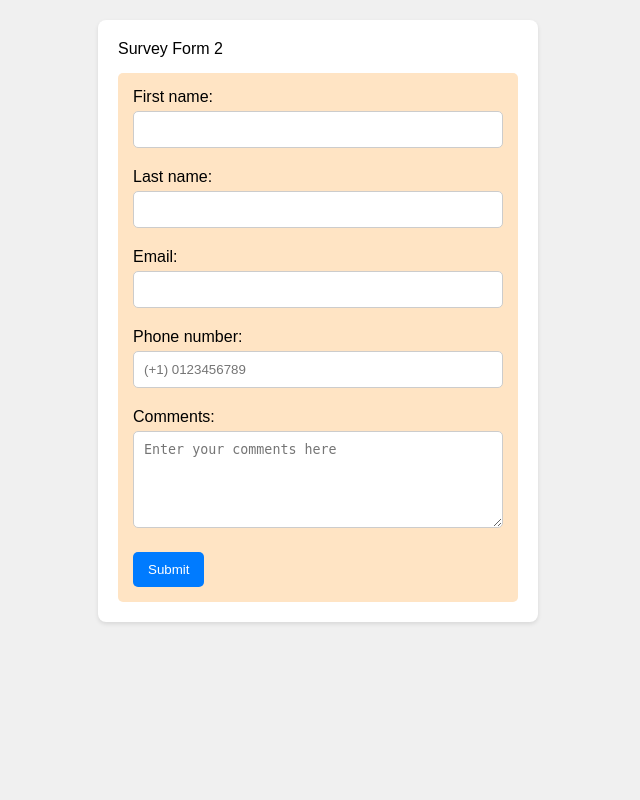
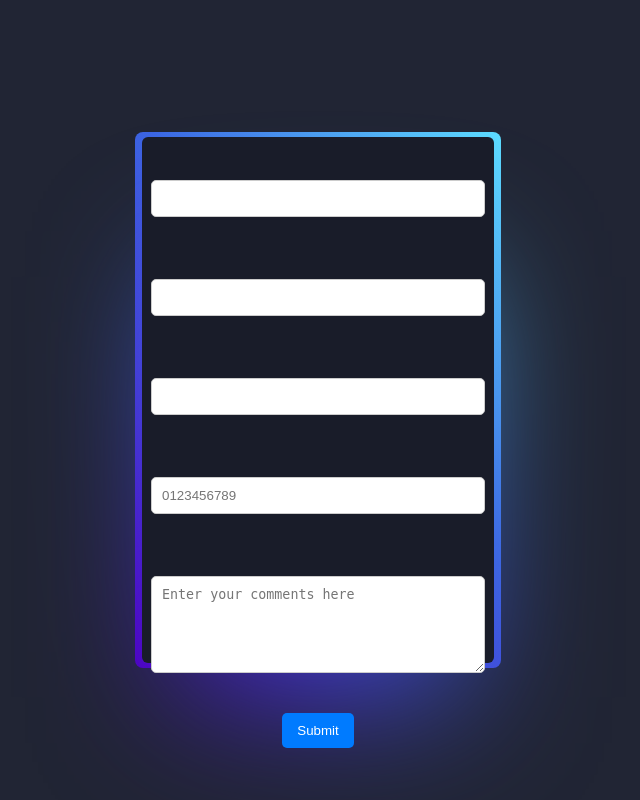
Before and after one commit to Talen-520/Django_Project, a Django app: page /survey/ in a window 1280 px wide. Shown: the whole page, without its empty margins (322-962 px from the left). Run offline with Django 4.2, Linux system fonts and the light colour scheme.

Commit message:
survey form style added, credit to https://codepen.io/gayane-gasparyan/pen/jOmaBQK

```diff
--- a/demoapp/forms.py
+++ b/demoapp/forms.py
@@ -35,19 +35,22 @@ class LogForm(forms.ModelForm):
         model = Logger
         fields = '__all__' #import all fields from model
             #or customized fields with ['first_name', 'last_name', 'time_log']
+
+
+#reservations form has no html presented, in the admin page, it is presented in a table
 from .models import survey
 from django.core.validators import RegexValidator
 class surveyForm(forms.ModelForm):
     phone = forms.CharField(
         label="Phone number:",
-        max_length=13,
+        max_length=10,
         validators=[
             RegexValidator(
-                regex=r'^\+1[0-9]{11}$',
+                regex=r'^[0-9]{10}$',
                 message="Enter a valid US phone number starting with +1.",
             ),
         ],
-            widget=forms.TextInput(attrs={'placeholder': '(+1) 0123456789'}),
+            widget=forms.TextInput(attrs={'placeholder': '0123456789'}),
         )
     comments = forms.CharField(
         widget=forms.Textarea(attrs={'rows': 5, 'placeholder': 'Enter your comments here'}),
--- a/demoapp/models.py
+++ b/demoapp/models.py
@@ -32,6 +32,9 @@ class Logger(models.Model):
     last_name = models.CharField( max_length=100)
     time_log = models.TimeField(help_text='enter exact time ')
 
+    def __str__(self):
+        return self.first_name
+
 class Reservation(models.Model):
     name = models.CharField(max_length=100,blank=True)
     contact = models.CharField('phone number',max_length=100)
@@ -49,4 +52,4 @@ class survey(models.Model):
     phone = models.CharField(max_length=13)
     comments = models.CharField(max_length=100, blank=False)
     def __str__(self):
-        return self.name
+        return self.First_name
--- a/demoapp/static/survey.css
+++ b/demoapp/static/survey.css
@@ -1,44 +1,127 @@
-/* survey.css */
+/* styles.css */
 
-body {
-    font-family: Arial, sans-serif;
-    background-color: #f0f0f0;
-    margin: 0;
-    padding: 0;
+/* Define custom properties */
+@property --rotate {
+    syntax: "<angle>";
+    initial-value: 132deg;
+    inherits: false;
   }
 
-.form-container {
-    max-width: 400px;
-    margin: 20px auto;
-    padding: 20px;
-    background-color: #ffffff;
-    border-radius: 8px;
-    box-shadow: 0px 2px 4px rgba(0, 0, 0, 0.1);
+  :root {
+    --card-height: 65vh;
+    --card-width: calc(var(--card-height) / 1.5);
   }
 
-.form-container p {
-    margin: 0 0 15px;
+  /* Reset default styles */
+  body {
+    min-height: 100vh;
+    background: #212534;
+    display: flex;
+    align-items: center;
+    justify-content: center;
+    padding: 0;
+    margin: 0;
+    box-sizing: border-box;
   }
 
-.form-container form {
-    background-color: bisque;
-    padding: 15px;
-    border-radius: 5px;
+  /* Style the card container */
+  .card {
+    background: #191c29;
+    width: var(--card-width);
+    height: var(--card-height);
+    padding: 3px;
+    position: relative;
+    border-radius: 6px;
+    justify-content: center;
+    align-items: center;
+    text-align: center;
+    display: flex;
+    flex-direction: column;
+    font-size: 1.5em;
+    color: rgb(88 199 250 / 0%);
+    cursor: pointer;
+    font-family: cursive;
   }
 
-.form-container form input[type="text"],
-.form-container form input[type="email"],
-.form-container form input[type="tel"],
-.form-container form textarea {
+  .card:hover {
+    color: rgb(88 199 250 / 100%);
+    transition: color 1s;
+  }
+
+  /* Create gradient effects */
+  .card::before {
+    content: "";
+    width: 104%;
+    height: 102%;
+    border-radius: 8px;
+    background-image: linear-gradient(
+      var(--rotate),
+      #5ddcff,
+      #3c67e3 43%,
+      #4e00c2
+    );
+    position: absolute;
+    z-index: -1;
+    top: -1%;
+    left: -2%;
+    animation: spin 2.5s linear infinite;
+  }
+
+  .card::after {
+    position: absolute;
+    content: "";
+    top: calc(var(--card-height) / 6);
+    left: 0;
+    right: 0;
+    z-index: -1;
+    height: 100%;
     width: 100%;
-    box-sizing: border-box; /* Include padding and border in the width calculation */
+    margin: 0 auto;
+    transform: scale(0.8);
+    filter: blur(calc(var(--card-height) / 6));
+    background-image: linear-gradient(
+      var(--rotate),
+      #5ddcff,
+      #3c67e3 43%,
+      #4e00c2
+    );
+    opacity: 1;
+    transition: opacity 0.5s;
+    animation: spin 2.5s linear infinite;
+  }
+
+  /* Keyframe animation */
+  @keyframes spin {
+    0% {
+      --rotate: 0deg;
+    }
+    100% {
+      --rotate: 360deg;
+    }
+  }
+
+  /* Reset link styles */
+  a {
+    color: #212534;
+    text-decoration: none;
+    font-family: sans-serif;
+    font-weight: bold;
+    margin-top: 2rem;
+  }
+
+  /* Style form fields */
+  .card form input[type="text"],
+  .card form input[type="email"],
+  .card form input[type="text"][name="phone"],
+  .card form textarea[name="comments"] {
+      width: 90%;
       padding: 10px;
-    margin: 5px 0; /* Adjust margin for better spacing */
       border: 1px solid #ccc;
       border-radius: 5px;
+      margin-bottom: 10px;
   }
 
-.form-container form input[type="submit"] {
+  .card form input[type="submit"] {
       background-color: #007BFF;
       color: #fff;
       border: none;
@@ -47,6 +130,6 @@ body {
       cursor: pointer;
   }
 
-.form-container form input[type="submit"]:hover {
+  .card form input[type="submit"]:hover {
       background-color: #0056b3;
   }
--- a/demoapp/templates/survey.html
+++ b/demoapp/templates/survey.html
@@ -6,7 +6,7 @@
    <link rel="stylesheet" type="text/css" href="{% static 'survey.css' %}">
 </head>
 <body>
-    <div class="form-container">
+    <div class="card">
         <p>Survey Form 2</p>
 
         <form action="" method="post">
--- a/demoapp/views.py
+++ b/demoapp/views.py
@@ -116,7 +116,7 @@ def form_survey(request):
         form = surveyForm(request.POST)
         if form.is_valid():
             form.save()
-            return HttpResponse("<h2 text-align: center;>Thanks for your feedback</h2>")
+            return HttpResponse("form submitted")
     context = {'form':form}
     #return render(request, 'demoapp/form.html', context)
     return render(request, 'survey.html', context)
```
Also changed, not shown: db.sqlite3. Lines whose indentation alone changed are shown as unchanged.
